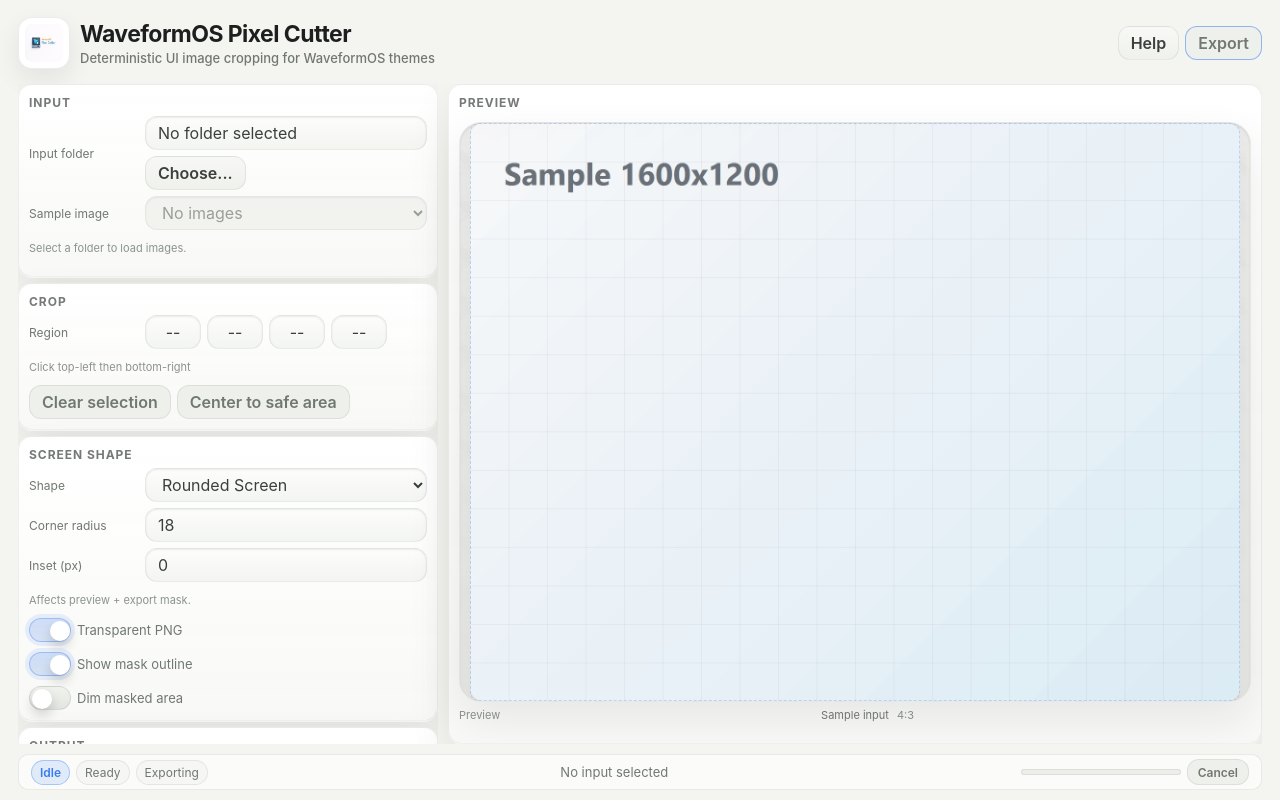
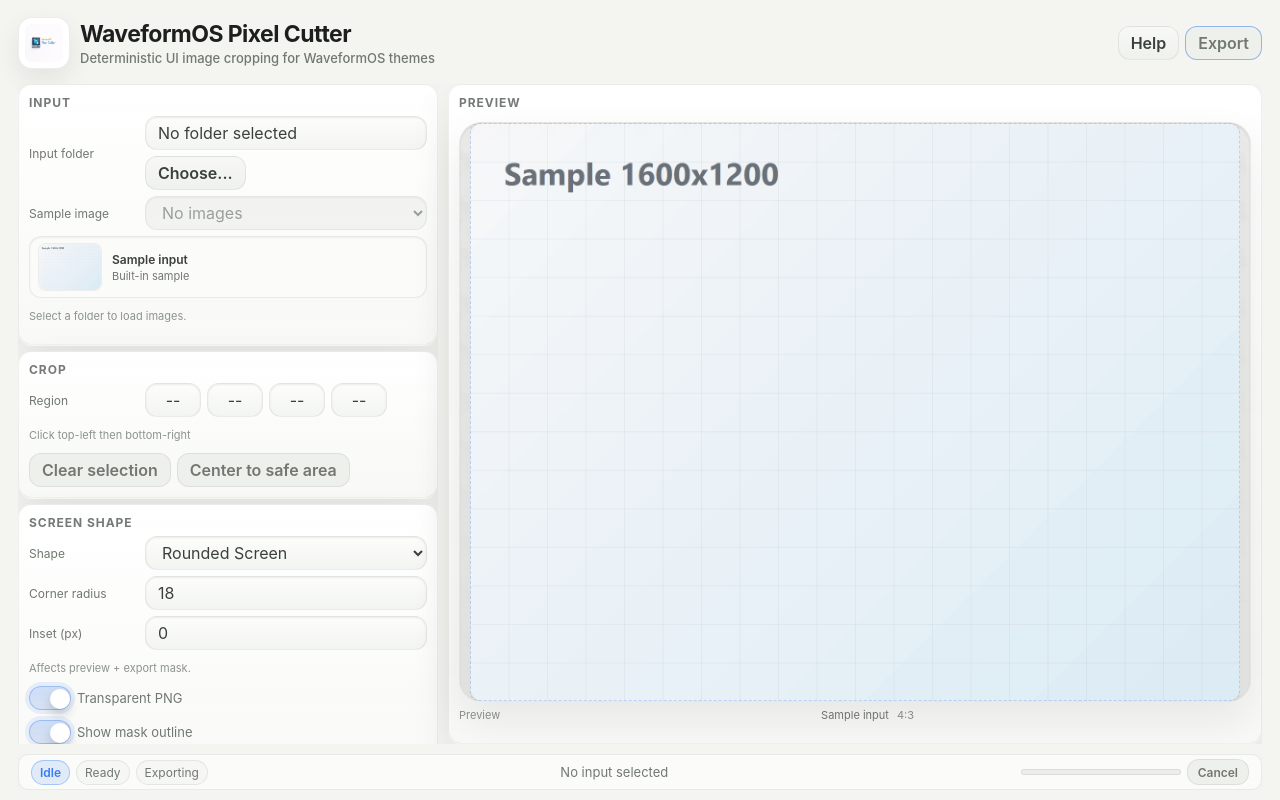
Before and after one commit to JoshWaveformLabs-Dev/WaveformPixelCutter, a React (Vite) app in the folder app/: page / in a window 1280 px wide. Built offline with nearby package versions, Linux system fonts and the light colour scheme.

Commit message:
ui: add thumbnail preview for selected sample image

```diff
--- a/app/src/components/AppShell.tsx
+++ b/app/src/components/AppShell.tsx
@@ -64,6 +64,10 @@
     ? convertFileSrc(selectedImagePath)
     : sampleImage
   const previewLabel = selectedImage?.name ?? 'Sample input'
+  const sampleSubtext =
+    !selectedImagePath || imageList.length === 0 || !inputDir
+      ? 'Built-in sample'
+      : 'From input folder'
 
   const inputHelper = !inputDir
     ? 'Select a folder to load images.'
@@ -264,6 +268,18 @@
                 ))}
               </select>
             </FieldRow>
+            <div className="sample-selected">
+              <img
+                className="sample-thumb"
+                src={previewSrc}
+                alt={previewLabel}
+                draggable={false}
+              />
+              <div className="sample-selected-meta">
+                <span className="sample-selected-name">{previewLabel}</span>
+                <span className="sample-selected-sub">{sampleSubtext}</span>
+              </div>
+            </div>
             <p className="helper-text">{inputHelper}</p>
           </Card>
 
--- a/app/src/styles/global.css
+++ b/app/src/styles/global.css
@@ -313,6 +313,49 @@
 .helper-text {
   font-size: 11px;
   color: rgba(113, 120, 114, 0.8);
+}
+
+.sample-selected {
+  display: flex;
+  align-items: center;
+  gap: 10px;
+  padding: 6px 8px;
+  border-radius: var(--radius-md);
+  border: 1px solid var(--border-subtle);
+  background: var(--bg-surface);
+  box-shadow: inset 0 1px 2px rgba(24, 30, 26, 0.06);
+  margin-top: var(--ws-gap-1);
+}
+
+.sample-thumb {
+  width: 64px;
+  height: 48px;
+  border-radius: 8px;
+  object-fit: cover;
+  border: 1px solid rgba(28, 31, 29, 0.08);
+  background: #ffffff;
+  flex: 0 0 auto;
+}
+
+.sample-selected-meta {
+  display: flex;
+  flex-direction: column;
+  gap: 2px;
+  min-width: 0;
+}
+
+.sample-selected-name {
+  font-size: 12px;
+  font-weight: 600;
+  color: var(--text-secondary);
+  white-space: nowrap;
+  overflow: hidden;
+  text-overflow: ellipsis;
+}
+
+.sample-selected-sub {
+  font-size: 11px;
+  color: var(--text-muted);
 }
 
 .toggle {
```
